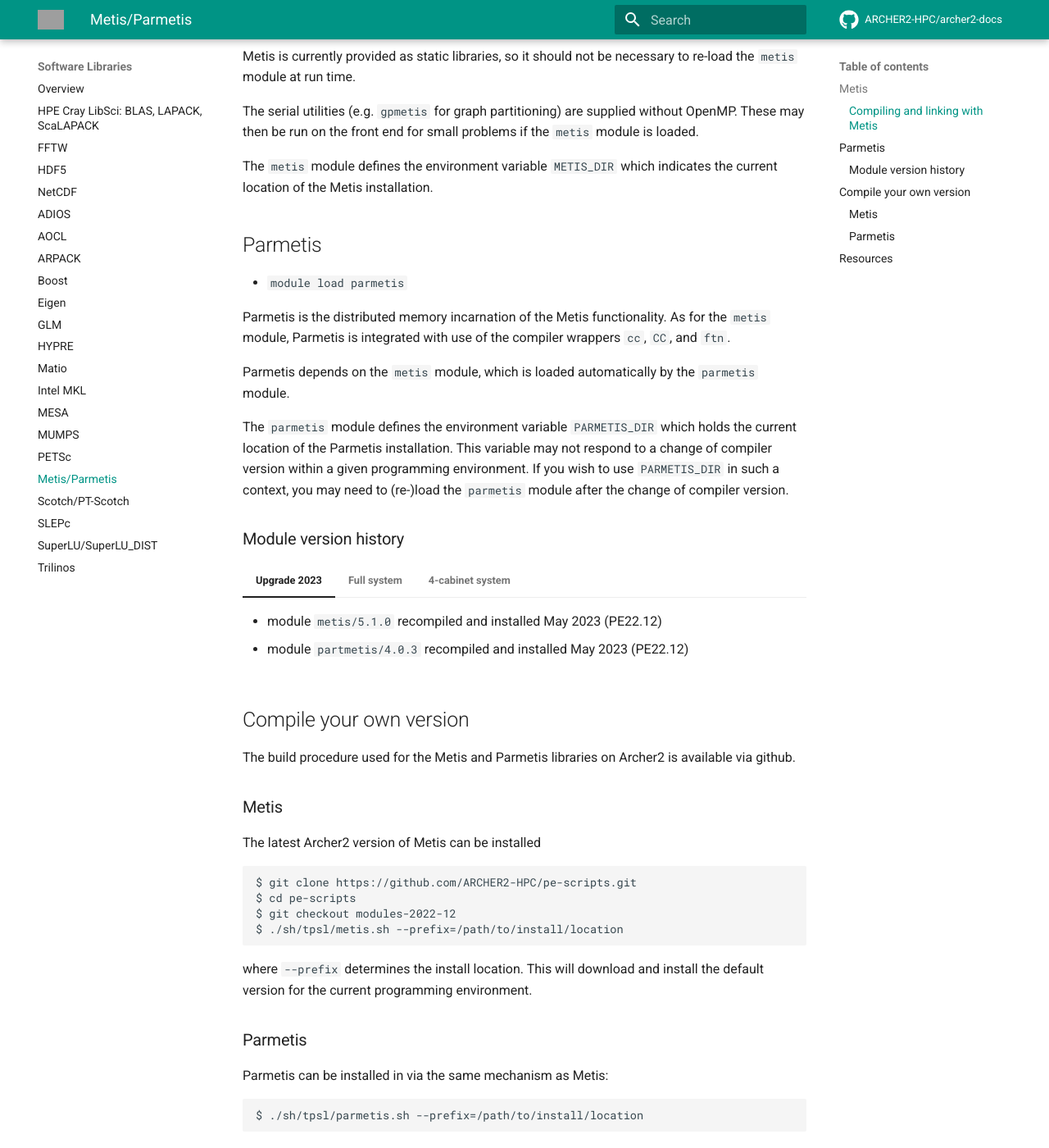
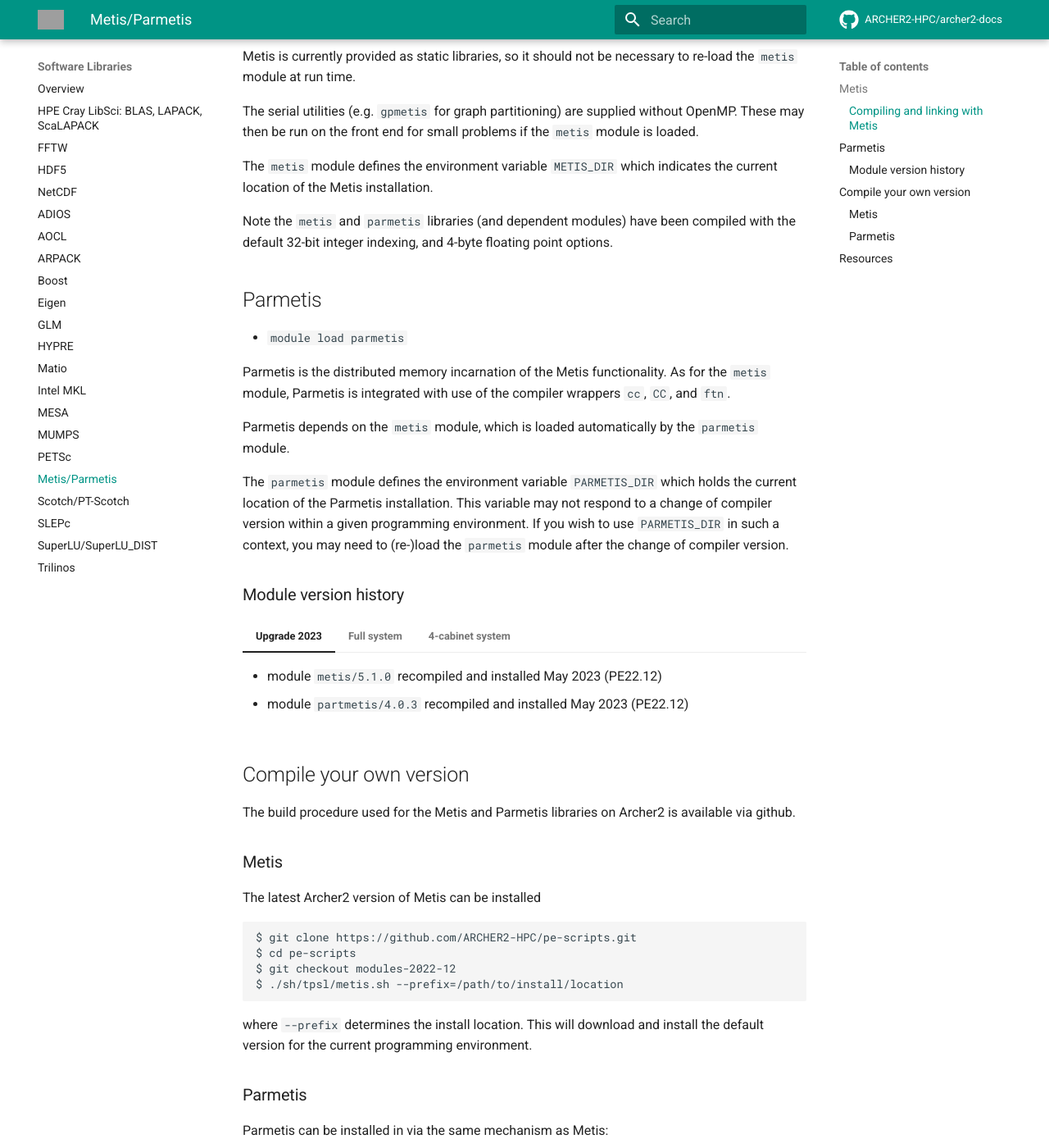
Before and after one commit to ARCHER2-HPC/archer2-docs, an MkDocs documentation site: the page built from docs/software-libraries/metis.md, in a window 1280 px wide and 1400 px high, scrolled down 917 px. Shown: the whole window at 82% size. Built offline with MkDocs 1.6.1 and Material for MkDocs 9.7.7, drawn with Linux system fonts in a browser that asks for light colours; comment, search, counter and statistics services are not loaded; some of the changed text lies outside the part shown; grey boxes are pictures that could not be loaded.

Commit message:
Add information on index options and update URLs

```diff
--- a/docs/software-libraries/metis.md
+++ b/docs/software-libraries/metis.md
@@ -43,6 +43,9 @@
 The `metis` module defines the environment variable `METIS_DIR` which
 indicates the current location of the Metis installation.
 
+Note the `metis` and `parmetis` libraries (and dependent modules)
+have been compiled with the default 32-bit integer indexing, and
+4-byte floating point options.
 
 ## Parmetis
 
@@ -112,10 +115,4 @@
 
 ## Resources
 
-  - [Metis at George Karypis' site](http://glaros.dtc.umn.edu/gkhome/views/metis)
-
-  - [Metis homepage](http://glaros.dtc.umn.edu/gkhome/views/metis/overview)
-  - [Metis manual (pdf)](http://glaros.dtc.umn.edu/gkhome/fetch/sw/metis/manual.pdf)
-
-  - [Parmetis homepage](http://glaros.dtc.umn.edu/gkhome/metis/parmetis/overview)
-  - [Parmetis manual (pdf)](http://glaros.dtc.umn.edu/gkhome/fetch/sw/parmetis/manual.pdf)
+-- [Metis and Parmetis at github](https://github.com/KarypisLab)
```
